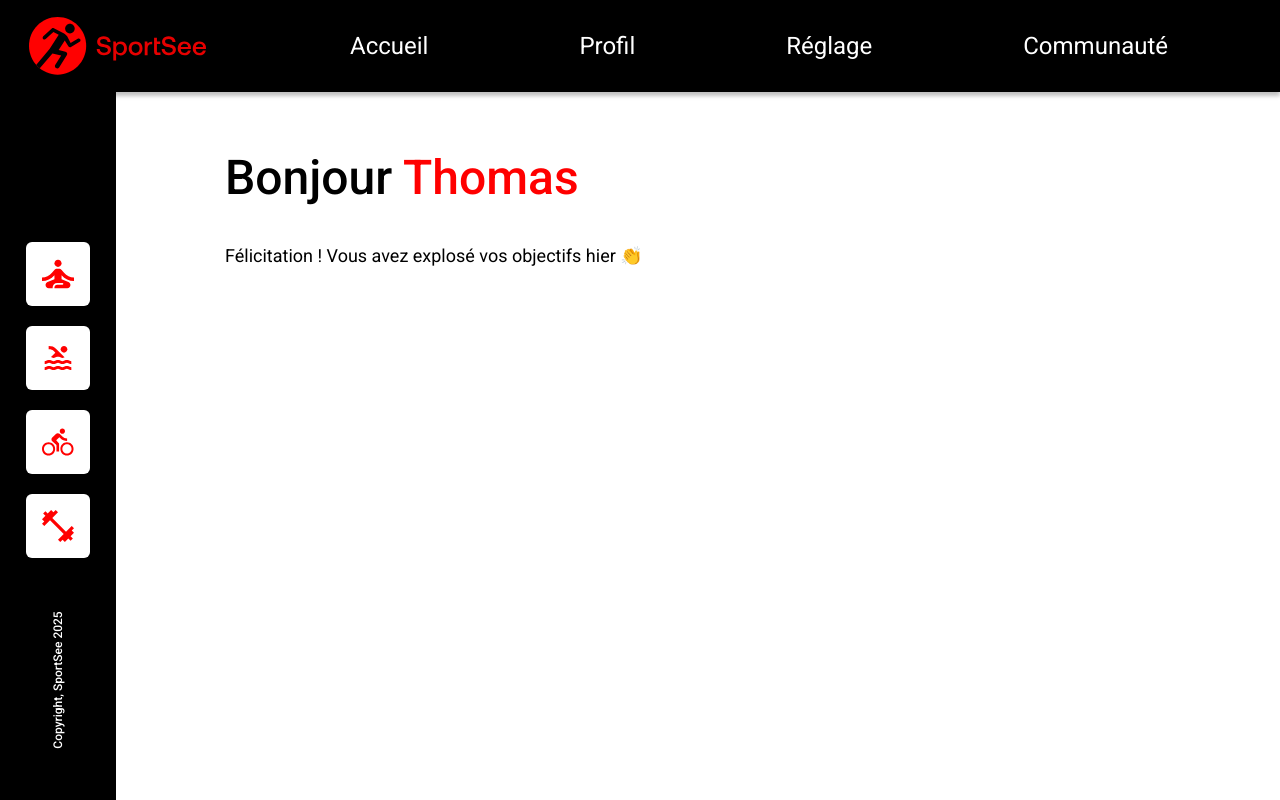
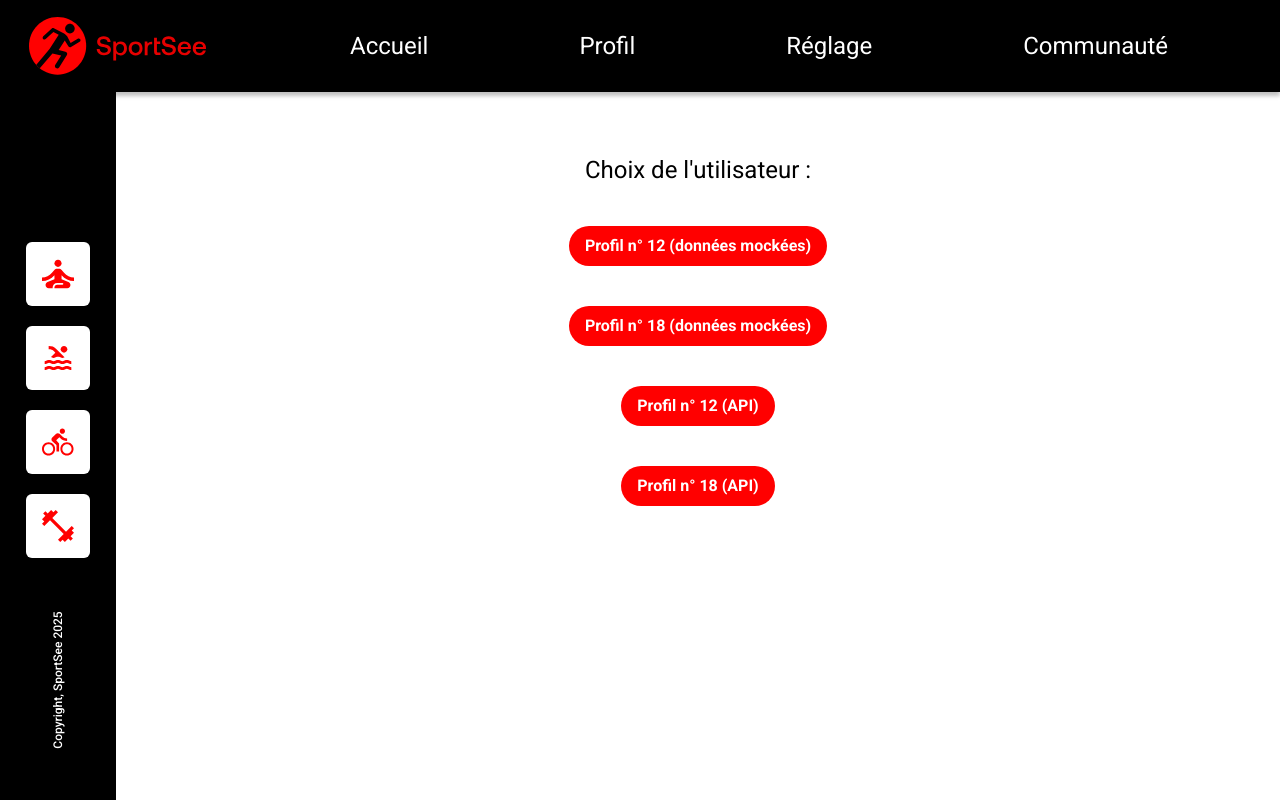
Before and after one commit to nrundstadler/OCR-P12-SportSee, a React (Vite) app: page / in a window 1280 px wide. Built offline with nearby package versions, Linux system fonts and the light colour scheme.

Commit message:
Added dynamic user profile links to Homepage and integrated Profile component

```diff
--- a/src/App.jsx
+++ b/src/App.jsx
@@ -7,10 +7,8 @@ function App() {
   return (
     <>
       <Header />
-
       <div className="flex">
         <Sidebar />
-
         <main className="mt-23 ml-29 flex-1 px-[109px] py-[62px]">
           <Outlet />
         </main>
--- a/src/pages/Homepage/Homepage.jsx
+++ b/src/pages/Homepage/Homepage.jsx
@@ -1,14 +1,38 @@
+import { useEffect } from "react";
+import { Link } from "react-router-dom";
+
 function Homepage() {
+  useEffect(() => {
+    document.title = "Accueil - SportSee";
+  }, []);
+
   return (
-    <div>
-      <header>
-        <h1 className="mb-10 text-5xl font-medium">
-          Bonjour <span className="text-primary">Thomas</span>
-        </h1>
-        <p className="text-lg">
-          Félicitation ! Vous avez explosé vos objectifs hier 👏
-        </p>
-      </header>
+    <div className="flex flex-col items-center gap-10">
+      <h1 className="text-2xl">Choix de l'utilisateur :</h1>
+      <Link
+        className="bg-primary hover:bg-primary-dark rounded-full px-4 py-2 font-bold text-white hover:no-underline"
+        to="/profile/12"
+      >
+        Profil n° 12 (données mockées)
+      </Link>
+      <Link
+        className="bg-primary hover:bg-primary-dark rounded-full px-4 py-2 font-bold text-white hover:no-underline"
+        to="/profile/18"
+      >
+        Profil n° 18 (données mockées)
+      </Link>
+      <Link
+        className="bg-primary hover:bg-primary-dark rounded-full px-4 py-2 font-bold text-white hover:no-underline"
+        to="/profile-mocked/12"
+      >
+        Profil n° 12 (API)
+      </Link>
+      <Link
+        className="bg-primary hover:bg-primary-dark rounded-full px-4 py-2 font-bold text-white hover:no-underline"
+        to="/profile-mocked/18"
+      >
+        Profil n° 18 (API)
+      </Link>
     </div>
   );
 }
--- /dev/null
+++ b/src/pages/Profile/Profile.jsx
@@ -0,0 +1,30 @@
+import { useEffect } from "react";
+import { useParams, useNavigate } from "react-router-dom";
+
+function Profile() {
+  const { id } = useParams();
+  const navigate = useNavigate();
+
+  useEffect(() => {
+    if (!id) {
+      navigate("/");
+    } else {
+      document.title = "Profil - SportSee";
+    }
+  }, [id, navigate]);
+
+  return (
+    <div>
+      <header>
+        <h1 className="mb-10 text-5xl font-medium">
+          Bonjour <span className="text-primary">Thomas</span>
+        </h1>
+        <p className="text-lg">
+          Félicitation ! Vous avez explosé vos objectifs hier 👏
+        </p>
+      </header>
+    </div>
+  );
+}
+
+export default Profile;
```
Also changed, not shown: src/router.jsx (+9 -0 lines).
